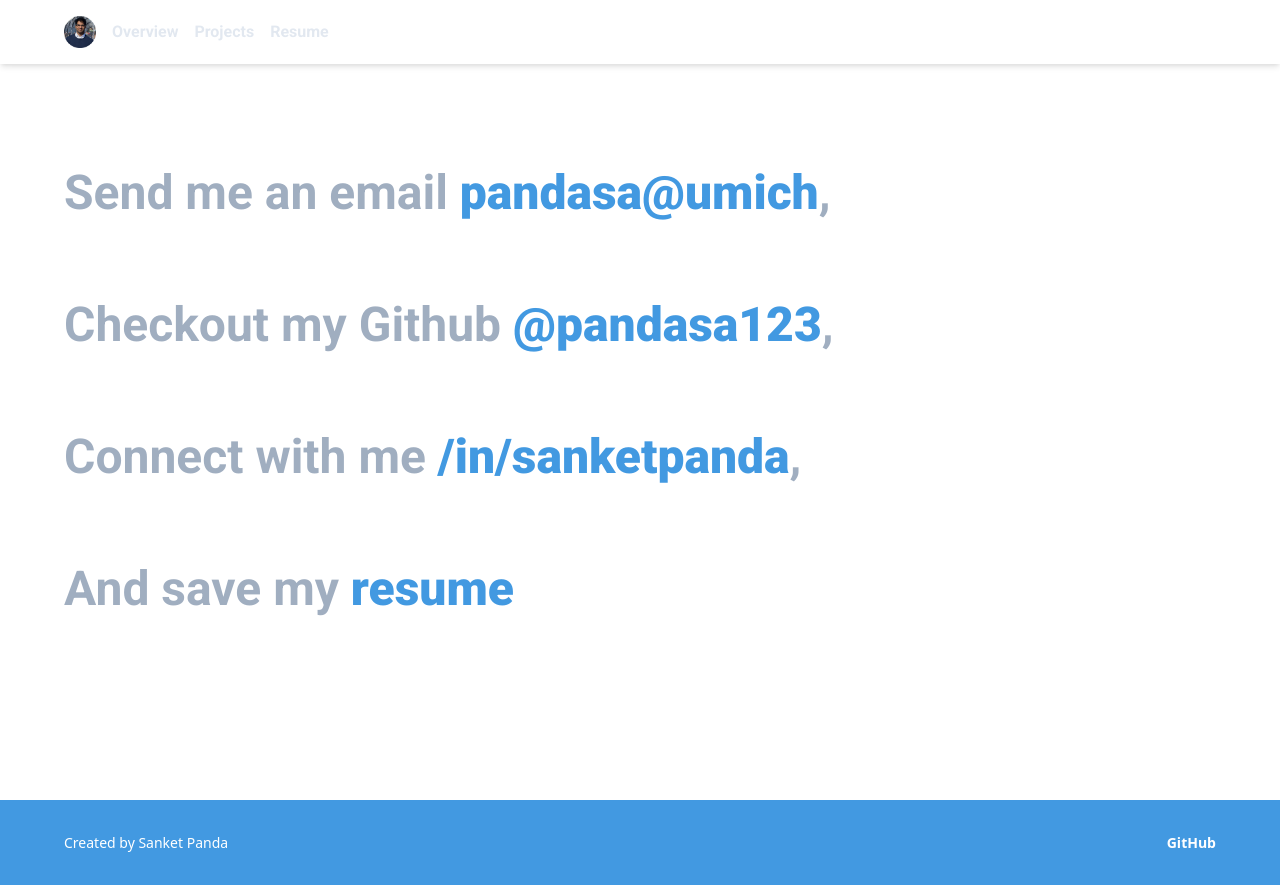
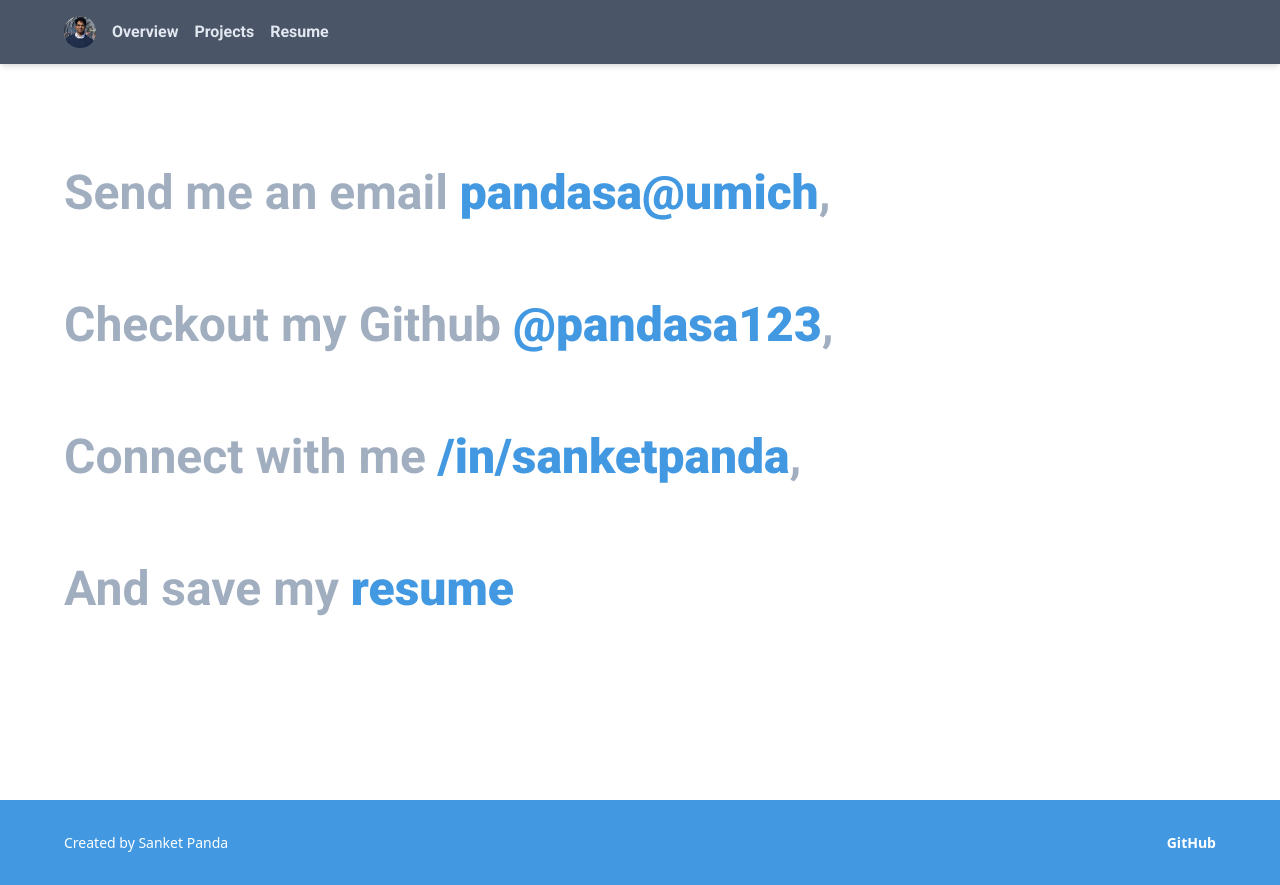
Before and after one commit to pandasa123/pandasa123.github.io, a Gatsby site: page /contact in a window 1280 px wide. Built offline with nearby package versions, Linux system fonts and the light colour scheme; Gatsby itself is replaced by a stand-in of ours.

Commit message:
Added Theme Context and Providers to all pages. Along with that, Consumer for Navbar. And classnames package to help manage the class work

```diff
--- a/src/components/Navbar.jsx
+++ b/src/components/Navbar.jsx
@@ -1,14 +1,30 @@
-import React from 'react'
+import React, { useContext } from 'react'
 import Img from 'gatsby-image'
 import AniLink from 'gatsby-plugin-transition-link/AniLink'
+import classNames from 'classnames'
 import Container from './Container'
+import ThemeContext from './utils/ThemeContext'
 import getNavigationImage from './hooks/getNavigationImage'
 
 const Navbar = ({ selected }) => {
 	const navImage = getNavigationImage()
+	const theme = useContext(ThemeContext)
+
+	const containerClasses = classNames({
+		'py-4': true,
+		'w-full': true,
+		'h-16': true,
+		'flex': true,
+		'flex-row': true,
+		'fixed': true,
+		'shadow-md': true,
+		'z-50': true,
+		'bg-white': theme === 'light',
+		'bg-gray-700': theme === 'dark',
+	})
 
 	return (
-		<Container classes={'py-4 w-full h-16 flex flex-row fixed shadow-md bg-white z-50'}>
+		<Container classes={containerClasses}>
 			<AniLink fade to="/contact/">
 				<Img
 					className={'w-8 block'}
--- a/src/components/ProductCard.jsx
+++ b/src/components/ProductCard.jsx
@@ -16,17 +16,17 @@
 				<div className={'p-6 flex-1 flex flex-col justify-between'}>
 					<h3 className={'text-md text-blue-700 mb-4 sm:text-lg'}>{title}</h3>
 					<span className={'text-sm text-gray-600 mb-4 sm:text-md'}>{description}</span>
-					<p className={'inline-flex items-center'}>
-						<span className={'text-xs text-blue-500 mr-2 sm:text-sm'}>{linkTitle}</span>
-						<svg
-							className={'h-3 w-3 mb-1 text-blue-500 fill-current'}
-							xmlns="http://www.w3.org/2000/svg"
-							viewBox="0 0 16 16"
-						>
-							<path
-								d="M14 3.41l-7.3 7.3a1 1 0 0 1-1.4-1.42L12.58 2H9a1 1 0 1 1 0-2h6a1 1 0 0 1 1 1v6a1 1 0 0 1-2 0V3.41zM12 11a1 1 0 0 1 2 0v3a2 2 0 0 1-2 2H2a2 2 0 0 1-2-2V4c0-1.1.9-2 2-2h3a1 1 0 1 1 0 2H2v10h10v-3z"/>
-						</svg>
-					</p>
+					{/*<p className={'inline-flex items-center'}>*/}
+					{/*	<span className={'text-xs text-blue-500 mr-2 sm:text-sm'}>{linkTitle}</span>*/}
+					{/*	<svg*/}
+					{/*		className={'h-3 w-3 mb-1 text-blue-500 fill-current'}*/}
+					{/*		xmlns="http://www.w3.org/2000/svg"*/}
+					{/*		viewBox="0 0 16 16"*/}
+					{/*	>*/}
+					{/*		<path*/}
+					{/*			d="M14 3.41l-7.3 7.3a1 1 0 0 1-1.4-1.42L12.58 2H9a1 1 0 1 1 0-2h6a1 1 0 0 1 1 1v6a1 1 0 0 1-2 0V3.41zM12 11a1 1 0 0 1 2 0v3a2 2 0 0 1-2 2H2a2 2 0 0 1-2-2V4c0-1.1.9-2 2-2h3a1 1 0 1 1 0 2H2v10h10v-3z"/>*/}
+					{/*	</svg>*/}
+					{/*</p>*/}
 				</div>
 			</AniLink>
 		</div>
--- /dev/null
+++ b/src/components/utils/ThemeContext.jsx
@@ -0,0 +1,8 @@
+import React, { createContext } from 'react'
+
+const ThemeContext = createContext('light')
+
+export const ThemeProvider = ThemeContext.Provider
+export const ThemeConsumer = ThemeContext.Consumer
+
+export default ThemeContext
--- /dev/null
+++ b/src/components/utils/TimeTheme.jsx
@@ -0,0 +1,10 @@
+const TimeTheme = () => {
+	// const hour = new Date().getHours()
+	let hour = 20
+	if (hour > 19 || hour < 7) {
+		return 'dark'
+	}
+	return 'light'
+}
+
+export default TimeTheme
--- a/src/pages/contact.jsx
+++ b/src/pages/contact.jsx
@@ -1,14 +1,17 @@
-import React, { Fragment } from 'react'
+import React, { useState } from 'react'
 import FontStyle from '../components/utils/FontStyle'
 import SEO from '../components/SEO'
 import Navbar from '../components/Navbar'
 import 'typeface-roboto'
 import ContactHero from '../components/contact/ContactHero'
 import Footer from '../components/Footer'
+import { ThemeProvider } from '../components/utils/ThemeContext'
+import TimeTheme from '../components/utils/TimeTheme'
 
 const ContactPage = () => {
+	const [theme] = useState(TimeTheme)
 	return (
-		<Fragment>
+		<ThemeProvider value={theme}>
 			<div style={FontStyle} className={'bg-white h-screen'}>
 				<SEO
 					title={'Sanket Panda Contact'}
@@ -18,7 +21,7 @@
 				<ContactHero/>
 			</div>
 			<Footer/>
-		</Fragment>
+		</ThemeProvider>
 	)
 }
 
--- a/src/pages/index.jsx
+++ b/src/pages/index.jsx
@@ -1,14 +1,18 @@
-import React from 'react'
+import React, { useState } from 'react'
 import SEO from '../components/SEO'
 import Navbar from '../components/Navbar'
 import LandingHero from '../components/landing/LandingHero'
 import FeaturedProjects from '../components/landing/FeaturedProjects'
 import Footer from '../components/Footer'
+import TimeTheme from '../components/utils/TimeTheme'
+import { ThemeProvider } from '../components/utils/ThemeContext'
 import FontStyle from '../components/utils/FontStyle'
 import 'typeface-roboto'
 
 const IndexPage = () => {
+	const [theme] = useState(TimeTheme)
 	return (
+		<ThemeProvider value={theme}>
 			<div style={FontStyle} className={'bg-white'}>
 				<SEO
 					title="Sanket Panda Portfolio"
@@ -25,6 +29,7 @@
 				<FeaturedProjects/>
 				<Footer/>
 			</div>
+		</ThemeProvider>
 	)
 }
 
--- a/src/pages/projects.jsx
+++ b/src/pages/projects.jsx
@@ -1,4 +1,4 @@
-import React from 'react'
+import React, { useState } from 'react'
 import SEO from '../components/SEO'
 import Navbar from '../components/Navbar'
 import Commercial from '../components/projects/Commercial'
@@ -9,6 +9,8 @@
 import FOSS from '../components/projects/FOSS'
 import Personal from '../components/projects/Personal'
 import getAllProjects from '../components/hooks/getAllProjects'
+import { ThemeProvider } from '../components/utils/ThemeContext'
+import TimeTheme from '../components/utils/TimeTheme'
 
 const ProjectsPage = () => {
 	const {
@@ -22,7 +24,10 @@
 		umViz,
 	} = getAllProjects()
 
+	const [theme] = useState(TimeTheme)
+
 	return (
+		<ThemeProvider value={theme}>
 			<section style={FontStyle} className={'bg-white'}>
 				<SEO
 					title="Sanket Panda Projects"
@@ -38,6 +43,7 @@
 				<br/>
 				<Footer/>
 			</section>
+		</ThemeProvider>
 	)
 }
 
--- a/src/pages/resume.jsx
+++ b/src/pages/resume.jsx
@@ -1,4 +1,4 @@
-import React from 'react'
+import React, { useState } from 'react'
 import SEO from '../components/SEO'
 import Navbar from '../components/Navbar'
 import Footer from '../components/Footer'
@@ -6,9 +6,13 @@
 import 'typeface-roboto'
 import Container from '../components/Container'
 import Experience from '../components/resume/Experience'
+import TimeTheme from '../components/utils/TimeTheme'
+import { ThemeProvider } from '../components/utils/ThemeContext'
 
 const ResumePage = () => {
+	const [theme] = useState(TimeTheme)
 	return (
+		<ThemeProvider value={theme}>
 			<section style={FontStyle} className={'bg-white'}>
 				<SEO
 					title="Sanket Panda Resume"
@@ -25,6 +29,7 @@
 				<br/>
 				<Footer/>
 			</section>
+		</ThemeProvider>
 	)
 }
 
```
Lines whose indentation alone changed are shown as unchanged.
